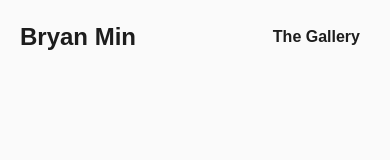
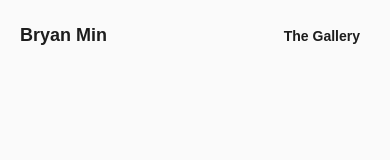
Before and after one commit to bdhmin/portfolio, a React (Create React App) app: page / in a window 390 px wide. Shown: the top 160 px of the page. Built offline with nearby package versions, Linux system fonts and the light colour scheme; a web font is replaced by a local one.

Commit message:
Updated navbar mobile

```diff
--- a/src/App/Brand/brand.scss
+++ b/src/App/Brand/brand.scss
@@ -20,3 +20,9 @@
   margin-left: 10px;
   width: 10px;
 }
+
+@media screen and (max-width: 480px) {
+  .Name {
+    font-size: 18px;
+  }
+}
--- a/src/App/NavBar/navbar.scss
+++ b/src/App/NavBar/navbar.scss
@@ -47,13 +47,16 @@
 
 @media screen and (max-width: 480px) {
   .NavBar {
+    width: 100vw;
     .Bar {
-      // TEMPORARY BORDER
-      // border: solid 1px blue;
 
       display: flex;
       margin: 0 20px;
     }
+  }
+
+  #nav li {
+    font-size: 14px;
   }
 
 }
```
